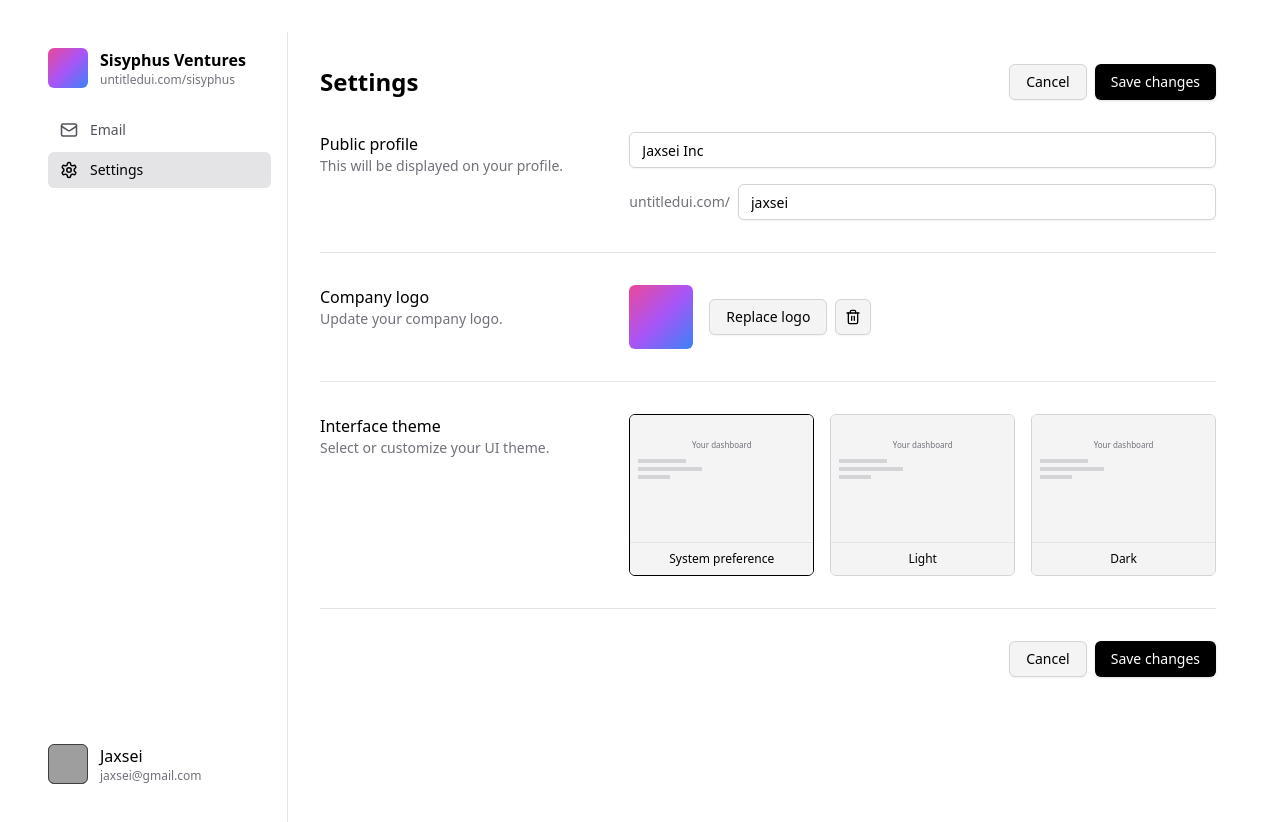
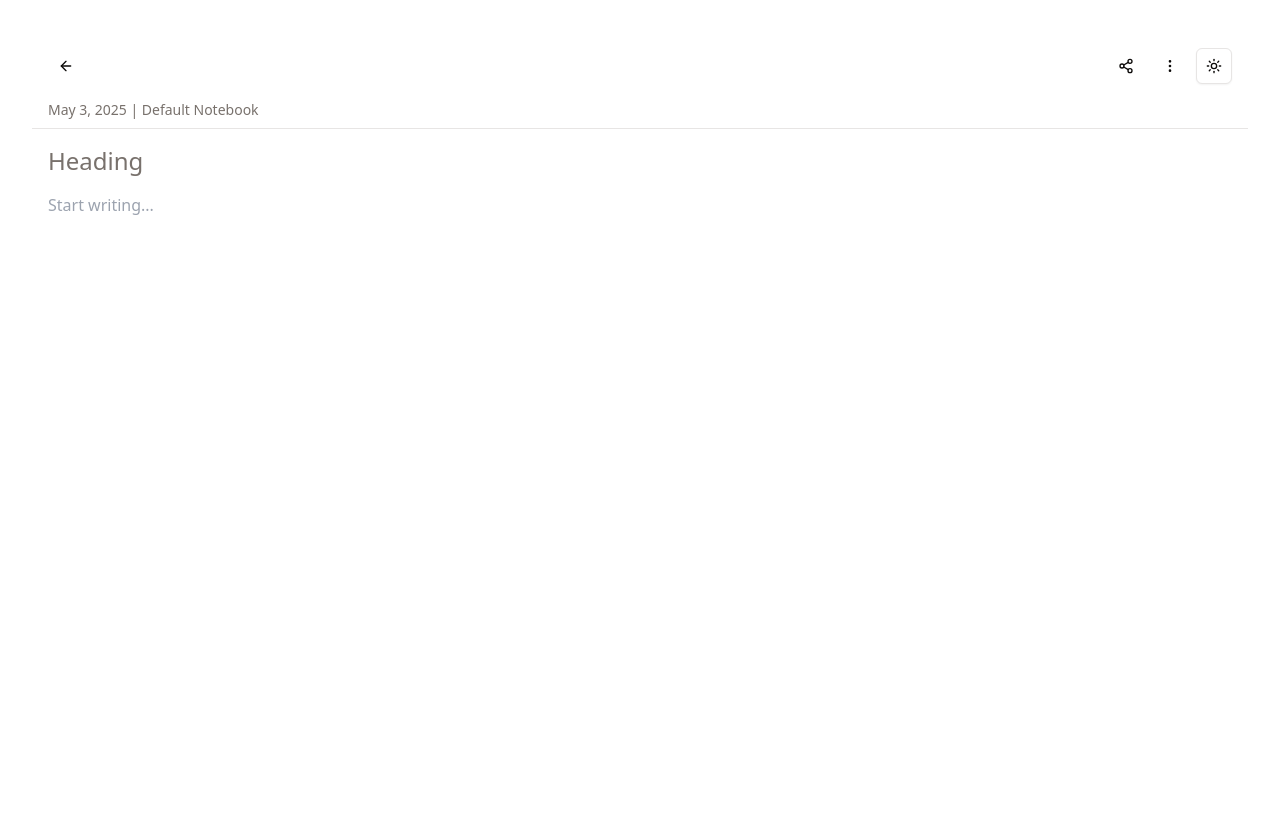
Before and after one commit to Jaxsei/notes-app, a React (Vite) app in the folder frontend/: page / in a window 1280 px wide. Shown: the top 822 px of the page. Built offline with nearby package versions, Linux system fonts and the light colour scheme; grey boxes are pictures that could not be loaded.

Commit message:
Add settings, notesEditor, Animation

```diff
--- a/frontend/package.json
+++ b/frontend/package.json
@@ -15,11 +15,13 @@
     "@radix-ui/react-icons": "^1.3.2",
     "@radix-ui/react-label": "^2.1.2",
     "@radix-ui/react-navigation-menu": "^1.2.5",
+    "@radix-ui/react-popover": "^1.1.11",
     "@radix-ui/react-separator": "^1.1.4",
     "@radix-ui/react-slot": "^1.1.2",
     "class-variance-authority": "^0.7.1",
     "clsx": "^2.1.1",
     "date-fns": "^4.1.0",
+    "framer-motion": "^12.9.4",
     "lucide-react": "^0.482.0",
     "next-themes": "^0.4.6",
     "react": "^19.0.0",
--- /dev/null
+++ b/frontend/src/components/AnimatedWrapper.tsx
@@ -0,0 +1,13 @@
+// components/AnimatedWrapper.tsx
+import { motion } from "framer-motion";
+
+export const AnimatedWrapper = ({ children }: { children: React.ReactNode }) => (
+  <motion.div
+    initial={{ opacity: 0, y: 20 }}
+    animate={{ opacity: 1, y: 0 }}
+    exit={{ opacity: 0, y: -20 }}
+    transition={{ duration: 0.3 }}
+  >
+    {children}
+  </motion.div>
+);
--- /dev/null
+++ b/frontend/src/components/notes-editor.tsx
@@ -0,0 +1,55 @@
+"use client"
+
+import { useState } from "react"
+import { ArrowLeft, Share2, MoreVertical } from "lucide-react"
+import { Button } from "@/components/ui/button"
+import { Separator } from "@/components/ui/separator"
+import { format } from 'date-fns'
+import { ModeToggle } from "./mode-toggle"
+
+export default function NoteEditor() {
+  const [noteTitle, setNoteTitle] = useState("Heading")
+  const [noteContent, setNoteContent] = useState("")
+
+  return (
+    <div className="flex min-h-screen flex-col bg-background">
+      <header className="sticky top-0 z-10 bg-background">
+        <div className="flex items-center justify-between p-4">
+          <Button variant="ghost" size="icon">
+            <ArrowLeft className="h-5 w-5" />
+          </Button>
+          <div className="flex gap-2">
+            <Button variant="ghost" size="icon">
+              <Share2 className="h-5 w-5" />
+            </Button>
+            <Button variant="ghost" size="icon">
+              <MoreVertical className="h-5 w-5" />
+            </Button>
+            <ModeToggle />
+          </div>
+        </div>
+        <div className="px-4 pb-2 text-sm text-muted-foreground">
+          {format(new Date(), 'MMMM d, yyyy')} | Default Notebook
+        </div>
+        <Separator />
+      </header>
+
+      <main className="flex-1 p-4 space-y-4">
+        <input
+          value={noteTitle}
+          onChange={(e) => setNoteTitle(e.target.value)}
+          className="w-full bg-transparent text-2xl font-normal text-muted-foreground focus:outline-none"
+          placeholder="Title"
+        />
+        <textarea
+          value={noteContent}
+          onChange={(e) => setNoteContent(e.target.value)}
+          className="w-full min-h-[calc(100vh-200px)] resize-none bg-transparent focus:outline-none"
+          placeholder="Start writing..."
+        />
+      </main>
+
+      <Separator />
+    </div>
+  )
+}
--- a/frontend/src/components/settings.tsx
+++ b/frontend/src/components/settings.tsx
@@ -1,61 +1,78 @@
 "use client"
 
-import { useState } from "react"
+import { useState, useEffect } from "react"
 import {
   Mail,
   Settings,
   Trash2,
+  LogOut
 } from "lucide-react"
 import { Input } from "@/components/ui/input"
 import { Button } from "@/components/ui/button"
 import { Separator } from "@/components/ui/separator"
-import { CustomAvatar } from "@/components/ui/custom-avatar"
 import { useTheme } from "./theme-provider"
+import { Popover, PopoverContent, PopoverTrigger } from "@radix-ui/react-popover"
+import { CustomAvatar } from "./ui/custom-avatar"
 
 export default function SettingsPage() {
-  const [companyName, setCompanyName] = useState('Jaxsei Inc')
-  const [companyUrl, setCompanyUrl] = useState("jaxsei")
+  const [userName, setUserName] = useState('' || 'John Doe')
+  const [email, setEmail] = useState('' || 'johndoe@gmail.com')
+  const [otpCode, setOtpCode] = useState('')
+  const [profilePicture, setProfilePicture] = useState('')
   const [selectedTheme, setSelectedThemeState] = useState("system")
   const { setTheme } = useTheme()
+  const [activeTab, setActiveTab] = useState("Settings")
 
   const handleThemeChange = (theme) => {
     setTheme(theme)
     setSelectedThemeState(theme)
   }
 
+  useEffect(() => {
+    const fetchProfilePicture = async () => {
+      const randomNum = Math.floor(Math.random() * 999) + 1;
+      const placeholderUrl = `https://picsum.photos/id/${randomNum}/200/`;
+
+      try {
+        const res = await fetch(placeholderUrl);
+        setProfilePicture(res.url);
+      } catch (err) {
+        console.error('Failed to fetch image:', err);
+      }
+    };
+
+    fetchProfilePicture();
+  }, []);
+
   return (
     <div className="min-h-screen w-full bg-white text-black dark:bg-black dark:text-white">
       <div className="flex h-screen w-full">
         {/* Sidebar */}
-        <div className="w-64 border-r border-zinc-200 dark:border-zinc-800 p-4">
+        <div className="w-64 border-r border-zinc-200 dark:border-zinc-800 p-4 flex flex-col">
           <div className="mb-6 flex items-center gap-3">
             <div className="relative h-10 w-10 overflow-hidden rounded-md">
-              <div className="absolute inset-0 bg-gradient-to-br from-pink-500 via-purple-500 to-blue-500"></div>
-            </div>
-            <div>
-              <div className="font-semibold">Sisyphus Ventures</div>
-              <div className="text-xs text-zinc-500">untitledui.com/sisyphus</div>
+              <div className="absolute inset-0">
+                <CustomAvatar src={profilePicture} size="sm" />
               </div>
             </div>
 
+            {/* User info */}
+            <div>
+              <div className="font-semibold">{userName}</div>
+              <div className="text-xs text-zinc-500">{email}</div>
+            </div>
+          </div>
+
+          {/* Navigation icons */}
           <nav className="space-y-1">
-            <NavItem icon={<Mail size={18} />} label="Email" />
-            <NavItem icon={<Settings size={18} />} label="Settings" active />
+            <NavItem icon={<Mail size={18} />} label="Email" active={activeTab === "Email"} onClick={() => setActiveTab("Email")} />
+            <NavItem icon={<Settings size={18} />} label="Settings" active={activeTab === "Settings"} onClick={() => setActiveTab("Settings")} />
           </nav>
 
-          <div className="mt-auto pt-6 absolute bottom-4">
+          {/* Logout btn */}
+          <div className="mt-auto pt-6">
             <div className="flex items-center gap-3">
-              {/*Img Source*/}
-              <CustomAvatar
-                src="https://v0.dev/placeholder.svg?height=40&width=40"
-                fallback="Sienna Hewitt"
-                size="md"
-              />
-              <div>
-                {/*Username and Email*/}
-                <div className="font-medium">Jaxsei</div>
-                <div className="text-xs text-zinc-500">jaxsei@gmail.com</div>
-              </div>
+              <LogOut />
             </div>
           </div>
         </div>
@@ -63,6 +80,9 @@ export default function SettingsPage() {
         {/* Main content */}
         <div className="flex-1 overflow-auto">
           <div className="p-8">
+            {activeTab === "Settings" ? (
+              <>
+                {/* Settings sub_page */}
                 <div className="mb-8 flex items-center justify-between">
                   <h1 className="text-2xl font-semibold">Settings</h1>
                   <div className="flex gap-2">
@@ -74,19 +94,19 @@ export default function SettingsPage() {
                 </div>
 
                 <div className="space-y-8">
-              <SettingsSection title="Public profile" description="This will be displayed on your profile.">
+                  <SettingsSection title="Username" description="This will be displayed on your profile.">
                     <div className="space-y-4">
                       <Input
                         className="bg-white text-black border-zinc-300 dark:bg-black dark:text-white dark:border-zinc-800"
-                    value={companyName}
-                    onChange={(e) => setCompanyName(e.target.value)}
+                        value={userName}
+                        onChange={(e) => setUserName(e.target.value)}
                       />
                       <div className="flex items-center">
                         <div className="mr-2 text-zinc-500 text-sm">untitledui.com/</div>
                         <Input
                           className="bg-white text-black border-zinc-300 dark:bg-black dark:text-white dark:border-zinc-800"
-                      value={companyUrl}
-                      onChange={(e) => setCompanyUrl(e.target.value)}
+                          value={email}
+                          onChange={(e) => setEmail(e.target.value)}
                         />
                       </div>
                     </div>
@@ -94,14 +114,14 @@ export default function SettingsPage() {
 
                   <Separator className="bg-zinc-200 dark:bg-zinc-800" />
 
-              <SettingsSection title="Company logo" description="Update your company logo.">
+                  <SettingsSection title="Profile picture" description="Update your profile picture.">
                     <div className="flex items-center gap-4">
                       <div className="h-16 w-16 overflow-hidden rounded-md">
-                    <div className="h-full w-full bg-gradient-to-br from-pink-500 via-purple-500 to-blue-500"></div>
+                        <CustomAvatar src={profilePicture} className="h-10 w-10" />
                       </div>
                       <div className="flex gap-2">
                         <Button variant="outline" className="border-zinc-300 bg-zinc-100 text-black hover:bg-zinc-200 dark:border-zinc-800 dark:bg-zinc-900 dark:text-white dark:hover:bg-zinc-800">
-                      Replace logo
+                          Update
                         </Button>
                         <Button
                           variant="outline"
@@ -138,13 +158,65 @@ export default function SettingsPage() {
 
                   <Separator className="bg-zinc-200 dark:bg-zinc-800" />
                 </div>
+              </>
+            ) : (
+              <>
 
-            <div className="mt-8 flex justify-end gap-2">
+                {/* Email sub_page */}
+                <div className="flex mb-8 items-center justify-between">
+                  <h1 className="text-2xl font-semibold">Email</h1>
+                  <div className="flex gap-2">
                     <Button variant="outline" className="border-zinc-300 bg-zinc-100 text-black hover:bg-zinc-200 dark:border-zinc-800 dark:bg-zinc-900 dark:text-white dark:hover:bg-zinc-800">
                       Cancel
                     </Button>
                     <Button className="bg-black text-white hover:bg-zinc-800 dark:bg-white dark:text-black dark:hover:bg-zinc-200">Save changes</Button>
+
                   </div>
+                </div>
+                <div className="space-y-8">
+                  <SettingsSection title='Bound Email' description="Your email won't be shown on your profile">
+                    <div className="space-y-4">
+                      <Input
+                        className="bg-white text-black border-zinc-300 dark:bg-black dark:text-white dark:border-zinc-800"
+                        value={email}
+                        onChange={(e) => setEmail(e.target.value)}
+                        placeHolder='Enter your email'
+                      />
+                      <Popover>
+                        <PopoverTrigger asChild>
+                          <Button className="bg-black text-white hover:bg-zinc-800 dark:bg-white dark:text-black dark:hover:bg-zinc-200">Set Email</Button>
+                        </PopoverTrigger>
+                        <PopoverContent>
+                          <div className="p-3 bg-white rounded-md text-black">
+                            <span>We sent a otp code to: <strong>{email}</strong></span>
+                          </div>
+                        </PopoverContent>
+                      </Popover>
+                      <div className="space-y-4" >
+                        <Input
+                          className="bg-white text-black border-zinc-300 dark:bg-black dark:text-white dark:border-zinc-800"
+                          value={otpCode}
+                          onChange={(e) => setOtpCode(e.target.value)}
+                          placeHolder='Enter your code here'
+
+                        />
+                        <Popover>
+                          <PopoverTrigger asChild>
+                            <Button className="bg-black text-white hover:bg-zinc-800 dark:bg-white dark:text-black dark:hover:bg-zinc-200">Verify Email</Button>
+                          </PopoverTrigger>
+                          <PopoverContent>
+                            <div className="p-3 bg-white rounded-md text-black">
+                              <span>Your email verification for: <strong>{email}</strong>, was succesful!</span>
+                            </div>
+                          </PopoverContent>
+                        </Popover>
+
+                      </div>
+                    </div>
+                  </SettingsSection>
+                </div>
+              </>
+            )}
           </div>
         </div>
       </div>
@@ -152,10 +224,18 @@ export default function SettingsPage() {
   )
 }
 
-function NavItem({ icon, label, active = false }) {
+
+
+
+
+function NavItem({ icon, label, active = false, onClick }) {
   return (
     <div
-      className={`flex cursor-pointer items-center gap-3 rounded-md px-3 py-2 text-sm ${active ? "bg-zinc-200 dark:bg-zinc-800 font-medium" : "text-zinc-600 dark:text-zinc-400 hover:bg-zinc-100 dark:hover:bg-zinc-900"}`}
+      onClick={onClick}
+      className={`flex cursor-pointer items-center gap-3 rounded-md px-3 py-2 text-sm ${active
+        ? "bg-zinc-200 dark:bg-zinc-800 font-medium"
+        : "text-zinc-600 dark:text-zinc-400 hover:bg-zinc-100 dark:hover:bg-zinc-900"
+        }`}
     >
       {icon}
       <span>{label}</span>
--- a/frontend/src/main.tsx
+++ b/frontend/src/main.tsx
@@ -1,19 +1,20 @@
 import React from "react";
 import { StrictMode } from "react";
 import { createRoot } from "react-dom/client";
-import { BrowserRouter } from "react-router-dom";  // ✅ Add BrowserRouter
+import { BrowserRouter } from "react-router-dom";
 import "./index.css";
 import { ThemeProvider } from "./components/theme-provider";
-import Navbar from "./components/sections/navbar/default.tsx";
-import HomePage from "./components/home-page.tsx";
-import NotesPage from "./components/notes-page.tsx";
+import { AnimatedWrapper } from "./components/AnimatedWrapper.tsx";
 import SettingsPage from "./components/settings.tsx";
+import NoteEditor from "./components/notes-editor.tsx";
 
 createRoot(document.getElementById("root")!).render(
   <StrictMode>
-    <BrowserRouter>  {/* ✅ Wrap with BrowserRouter */}
+    <BrowserRouter>
       <ThemeProvider defaultTheme="light" storageKey="theme">
-        <SettingsPage />
+        <AnimatedWrapper>
+          <NoteEditor />
+        </AnimatedWrapper>
       </ThemeProvider>
     </BrowserRouter>
   </StrictMode>
```
Also changed, not shown: frontend/src/components/ui/popover.tsx (added, +31 -0 lines), 1 other file (tests, documents, lock files or other folders). Lines whose indentation alone changed are shown as unchanged.
